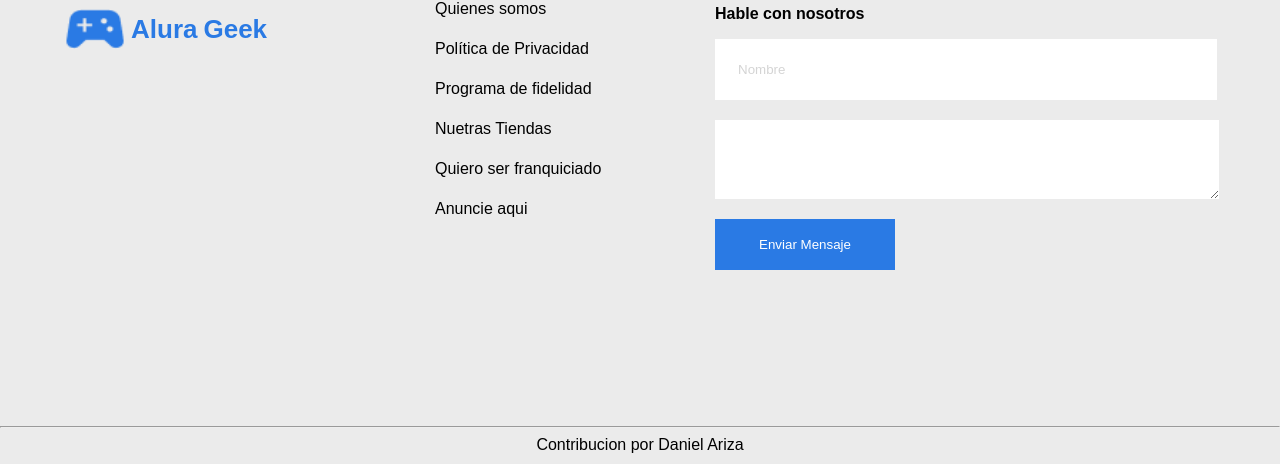
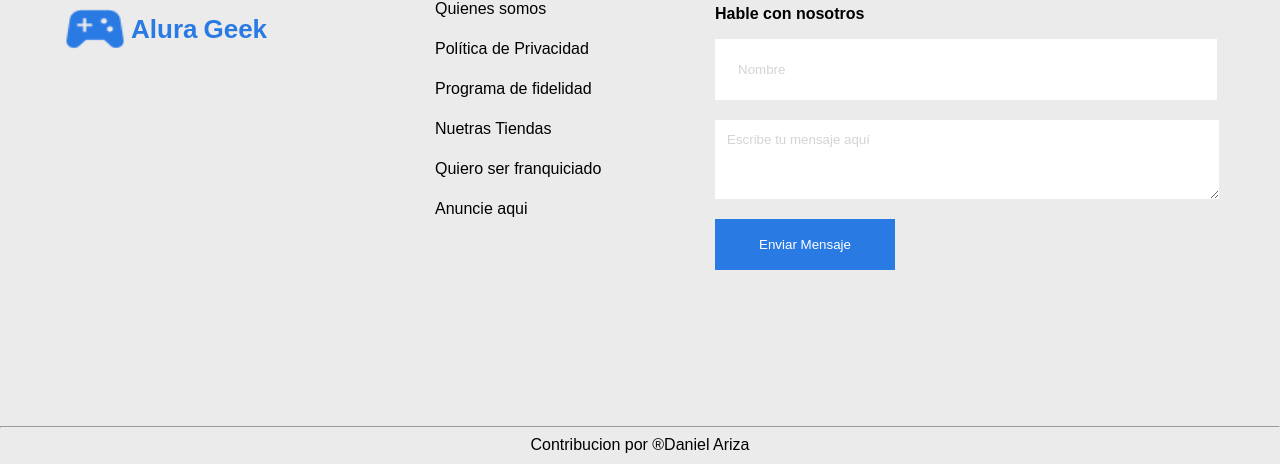
Before and after one commit to Nogunaga/aluraGeek, a website with bundled scripts: page comercio/index.html in a window 1280 px wide. Shown: the part 2022-2486 px from the top of the page. Built offline with nearby package versions, Linux system fonts and the light colour scheme.

Commit message:
AluraGeek

```diff
--- a/comercio/index.html
+++ b/comercio/index.html
@@ -241,13 +241,14 @@
 
                     </div>
 
-                    <textarea name="mensagem" id="msg" cols="5" rows="5"></textarea>
+                    <textarea name="mensagem" id="msg" cols="5" rows="5" placeholder="Escribe tu mensaje aquí"></textarea>
+
                 <button>Enviar Mensaje</button>
             </div>
     </section>
     <script type="modulo" src="./servicios/controladores/productos-controladores.js"></script>
     <hr>
     <script src="script.js"></script>
-    <footer class="futer">Contribucion por Daniel Ariza</footer>
+    <footer class="futer">Contribucion por &reg;Daniel Ariza</footer>
 </body>
 </html>
```
